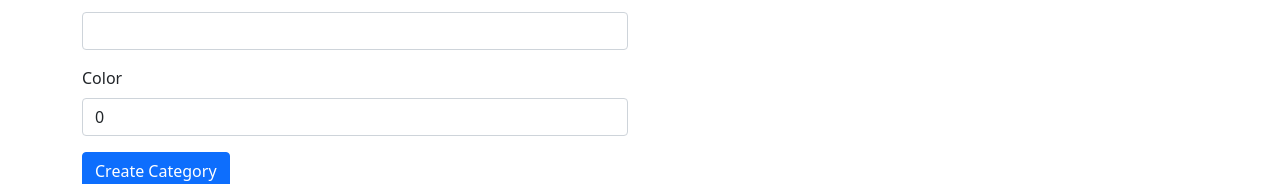
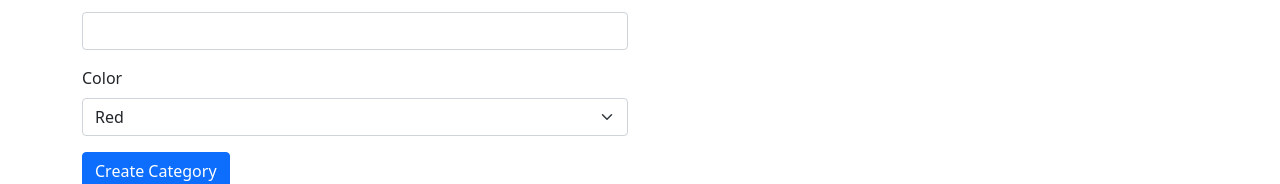
Before and after one commit to ianmbrain/StudyToolUI, an Angular app: page /categories/add in a window 1280 px wide. Shown: the part 188-372 px from the top of the page. Built offline with nearby package versions, Linux system fonts and the light colour scheme.

Commit message:
Imp: Added drop down to category for the category color field.

```diff
--- a/src/app/components/categories/add-category/add-category.component.html
+++ b/src/app/components/categories/add-category/add-category.component.html
@@ -7,10 +7,21 @@
                   <label for="name" class="form-label">Name</label>
                   <input type="text" class="form-control" id="name" name="name" [(ngModel)] = "addCategoryRequest.name">
                 </div>
-                <div class="mb-3">
+                <!--<div class="mb-3">
                     <label for="color" class="form-label">Color</label>
                     <input type="number" class="form-control" id="color" name="color" [(ngModel)] = "addCategoryRequest.color">
-                  </div>
+                  </div>-->
+                <div class="mb-3">
+                  <label class="form-label" for="color">Color</label>
+                  <select class="form-select" id="color" type="number" name="color" [(ngModel)] = "addCategoryRequest.color">
+                    <option selected>Choose...</option>
+                    <option [ngValue]=0>Red</option>
+                    <option [ngValue]=1>Green</option>
+                    <option [ngValue]=2>Blue</option>
+                    <option [ngValue]=3>Yellow</option>
+                    <option [ngValue]=4>Orange</option>
+                  </select>
+                </div>
                 <button type="submit" class="btn btn-primary">Create Category</button>
               </form>
         </div>
```
